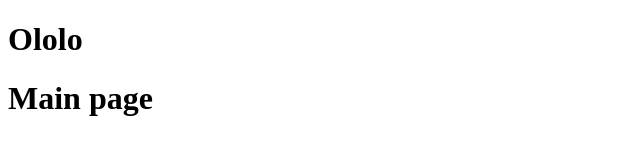
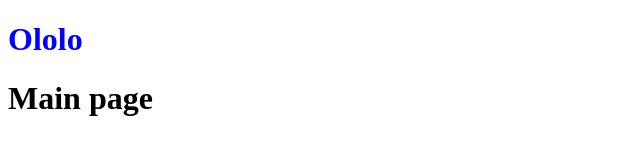
Before and after one commit to olegborovych/Testing, a plain HTML site: page index.html in a window 1280 px wide. Shown: the whole page, without its empty margins (0-640 px from the left). Drawn offline with Linux system fonts and the light colour scheme.

Commit message:
Update index.html

```diff
--- a/index.html
+++ b/index.html
@@ -9,7 +9,7 @@
 </head>
 
 <body>
-    <h1>Ololo</h2>
+    <h1 style="color:blue;">Ololo</h1>
     <h1>Main page</h1>
 </body>
 
```
